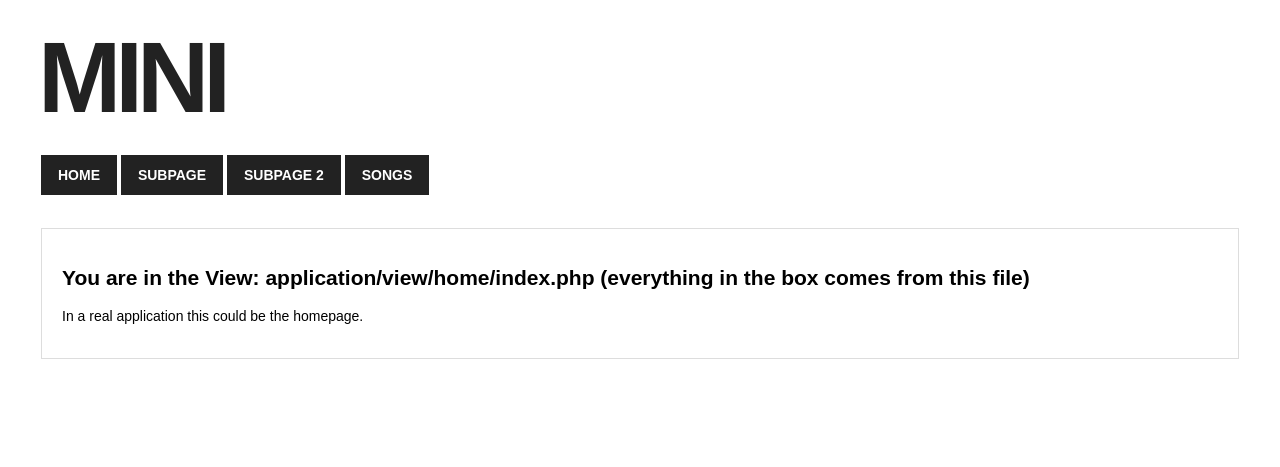
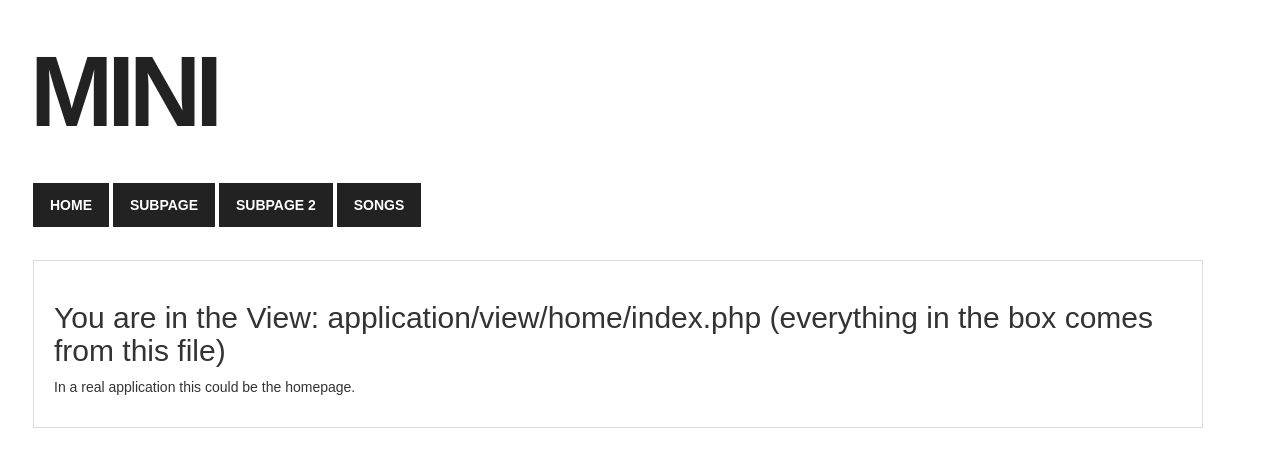
Before and after one commit to yichenshen/blog, a PHP site: page / in a window 1280 px wide. Shown: the top 467 px of the page. Run offline with PHP 8.4, Linux system fonts and the light colour scheme; some libraries are stand-ins or nearby versions.

Commit message:
Configure templates for bootstrap
Signed-off-by: Shen Yichen <2007.yichen@gmail.com>

```diff
--- a/src/application/view/_templates/footer.php
+++ b/src/application/view/_templates/footer.php
@@ -8,6 +8,7 @@
     </script>
 
     <!-- our JavaScript -->
+    <script src="js/bootstrap.min.js"></script>
     <script src="<?php echo URL; ?>js/application.js"></script>
 </body>
 </html>
--- a/src/application/view/_templates/header.php
+++ b/src/application/view/_templates/header.php
@@ -2,15 +2,18 @@
 <html lang="en">
 <head>
     <meta charset="utf-8">
+    <!-- Bootstrap configs -->
+    <meta http-equiv="X-UA-Compatible" content="IE=edge">
+    <meta name="viewport" content="width=device-width, initial-scale=1">
+
     <title>MINI</title>
-    <meta name="description" content="">
-    <meta name="viewport" content="width=device-width, initial-scale=1.0">
 
     <!-- JS -->
     <!-- please note: The JavaScript files are loaded in the footer to speed up page construction -->
     <!-- See more here: http://stackoverflow.com/q/2105327/1114320 -->
 
     <!-- CSS -->
+    <link href="<?php echo URL; ?>css/bootstrap.min.css" rel="stylesheet">
     <link href="<?php echo URL; ?>css/style.css" rel="stylesheet">
 </head>
 <body>
```
